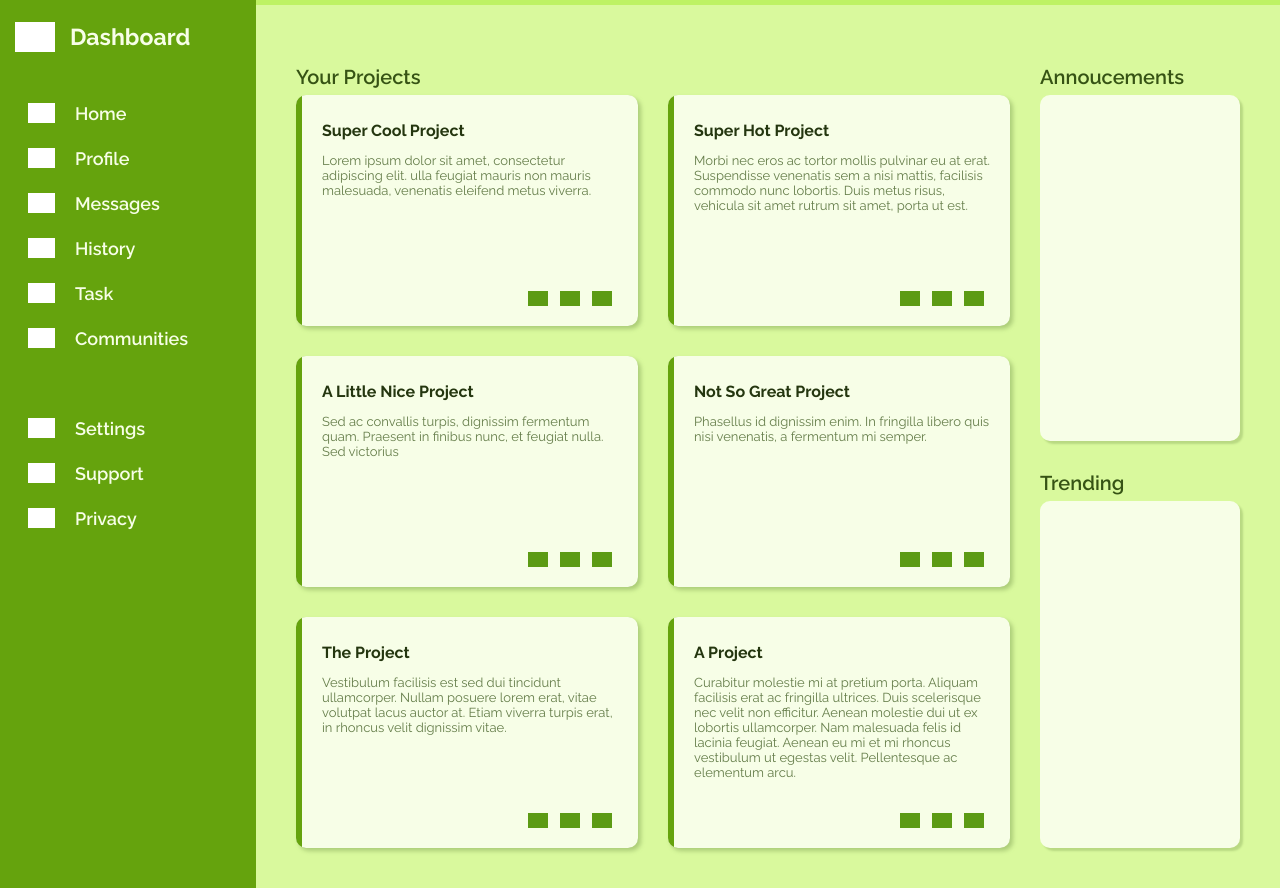
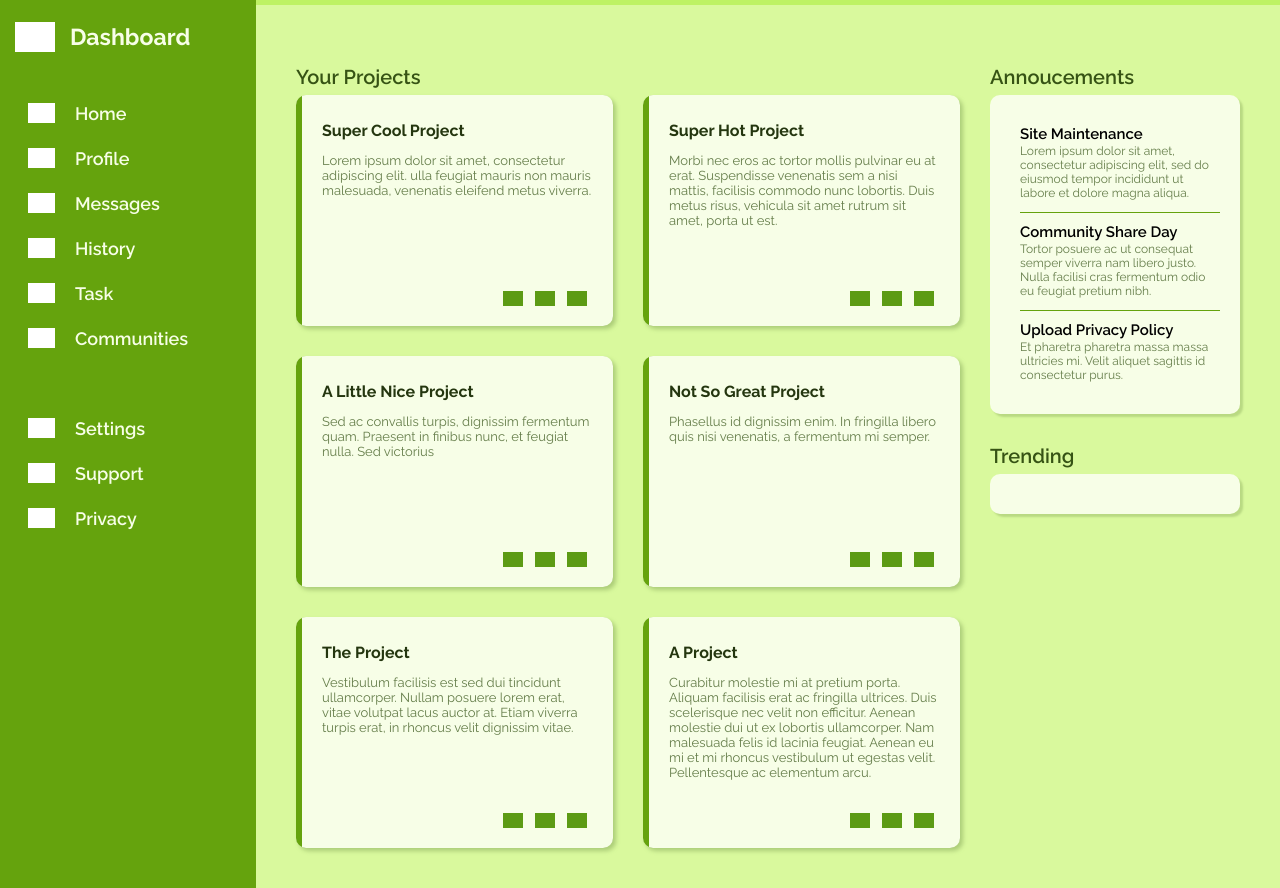
Before and after one commit to JennieLust/odin-adminpage, a plain HTML site: page index.html in a window 1280 px wide. Drawn offline with Linux system fonts and the light colour scheme; grey boxes are pictures that could not be loaded.

Commit message:
add annoucements card

```diff
--- a/index.html
+++ b/index.html
@@ -129,11 +129,24 @@ TODO
                 <p class="annoucement-title">Annoucements</p>
                 <!--grid area: 3, 4 / 3, 4-->
 
+
                 <p class="trending-title">Trending</p>
                 <!--extra div so apply drop-shadow to div w/ clip-path-->
 
-                    <div class="announcements-container">
+                <div class="announcements-container">
+                    <div class="ann-1">
+                        <p>Site Maintenance</p>
+                        <p>Lorem ipsum dolor sit amet, consectetur adipiscing elit, sed do eiusmod tempor incididunt ut labore et dolore magna aliqua. </p>
                     </div>
+                    <div class="ann-2">
+                        <p>Community Share Day</p>
+                        <p>Tortor posuere ac ut consequat semper viverra nam libero justo. Nulla facilisi cras fermentum odio eu feugiat pretium nibh.</p>
+                    </div>
+                    <div class="ann-3">
+                        <p>Upload Privacy Policy</p>
+                        <p>Et pharetra pharetra massa massa ultricies mi. Velit aliquet sagittis id consectetur purus.</p>
+                    </div>
+                </div>
 
                     <div class="trending-container">
             </div>
--- a/style.css
+++ b/style.css
@@ -94,7 +94,7 @@ body{
 
 .content-container {
     display: grid;
-    grid-template-columns: 2fr 2fr minmax(200px, 1fr);
+    grid-template-columns: 2fr 2fr minmax(250px, 1fr);
     grid-template-rows: 40px 1fr 1fr 1fr;
     /* doesn't give symet space between side and pr cards */
     gap: 10px;
@@ -173,23 +173,23 @@ body{
     grid-row: 1 / 5;
     display: grid;
     grid-template-columns: 1fr;
-    grid-template-rows: 40px 1fr 40px 1fr;
+    grid-template-rows: 40px fit-content(100%) 40px fit-content(100%);
     gap: 10px;
 }
 
-.content-side p {
+.content-side > p {
     font-family: 'Raleway', sans-serif;
     color:#365314 ;
     font-size: 20px;
     font-weight: 600;
 }
 
-.content-side div {
+.content-side > div {
     border-radius: 10px;
     background-color: #F7FEE7;
-    padding: 10px;
-    padding-left: 20px;
-    padding-right: 20px;
+    padding: 20px;
+    padding-left: 30px;
+    padding-right: ;
     box-shadow: 3px 3px 2px rgba(86, 119, 49, 0.242);
 }
 
@@ -200,6 +200,29 @@ body{
 .announcements-container {
     grid-row: 2 / 3;
     background-color: #F7FEE7;
+    display: flex;
+    flex-direction: column;
+    justify-content: center;
+    padding: 20px 10px 20px 10x;
+}
+
+.announcements-container > div > p:first-child {
+    font-family: 'Raleway', sans-serif;
+    font-weight: 600;
+    font-size: 15px;
+    margin-bottom: 0px;
+    margin-top: 10px;
+}
+
+.announcements-container > div > p:last-child {
+    font-family: 'Raleway', sans-serif;
+    font-size: 12px;
+    color: #657d4a;
+    margin-top: 1px;
+}
+
+.ann-2, .ann-3 {
+    border-top: 1px solid #65A30D;
 }
 
 .trending-title {
```
